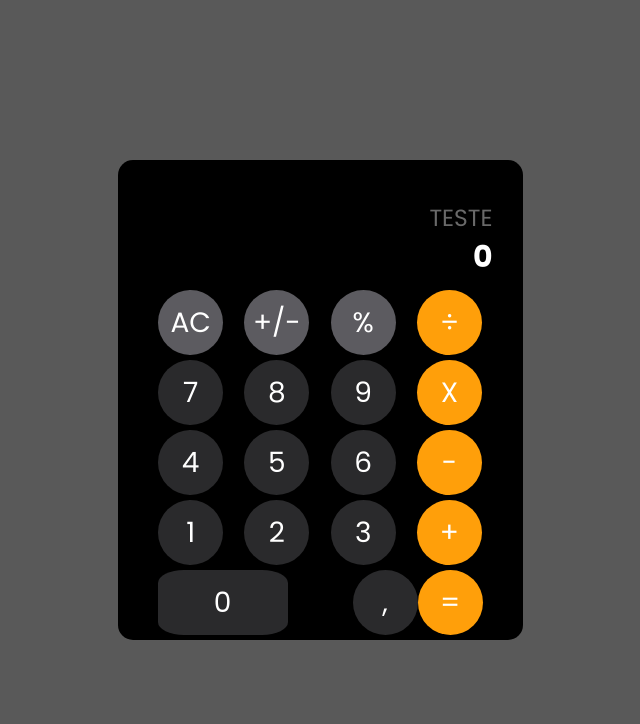
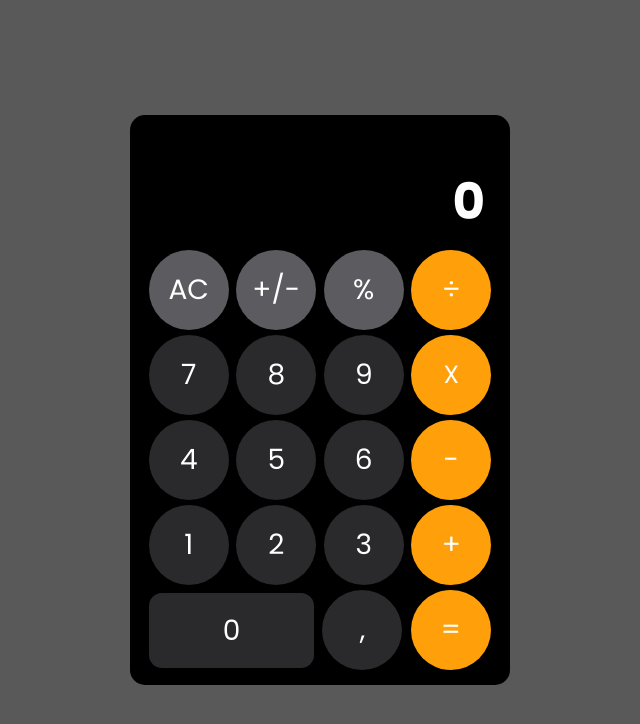
Before and after one commit to giovanneferrari/CursoJS, a plain HTML site: page Projeto Calculadora/index.html in a window 1280 px wide. Shown: the whole page, without its empty margins (320-960 px from the left). Drawn offline with Linux system fonts and the light colour scheme.

Commit message:
calculadora evolucao

```diff
--- a/Projeto Calculadora/index.html
+++ b/Projeto Calculadora/index.html
@@ -9,38 +9,38 @@
 <body>
     <main class="container">
         <section class="visor">
-            <h3 id="visor-conta">TESTE</h3>
+            <h3 id="visor-conta"></h3>
             <H2 id="visor-resultado">0</H2>
         </section>
         <section class="teclas">
             <div class="teclas-1">
                 <div id="AC" onclick="limpar()">AC</div>
                 <div id="sinal" onclick="sinal()">+/-</div>
-                <div id="porcentagem">%</div>
-                <div id="divisao">÷</div>
+                <div id="porcentagem" onclick="porcentagem()">%</div>
+                <div id="divisao" onclick="divisao()">÷</div>
             </div>
             <div class="teclas-2">
                 <div id="teclas-sete" onclick="sete()">7</div>
                 <div id="teclas-oito" onclick="oito()">8</div>
-                <div id="teclas-nove">9</div>
-                <div id="tecla-multiplicacao">X</div>
+                <div id="teclas-nove" onclick="nove()">9</div>
+                <div id="tecla-multiplicacao" onclick="multiplicacao()">X</div>
             </div>
             <div class='teclas-3'>
-                <div id="teclas-numericas">4</div>
-                <div id="teclas-numericas">5</div>
-                <div id="teclas-numericas">6</div>
-                <div id="teclas-laterais">-</div>
+                <div id="teclas-numericas" onclick="quatro()">4</div>
+                <div id="teclas-numericas" onclick="cinco()">5</div>
+                <div id="teclas-numericas" onclick="seis()">6</div>
+                <div id="teclas-laterais" onclick="subtracao()">-</div>
             </div>
             <div class="teclas-4">
-                <div id="teclas-numericas">1</div>
-                <div id="teclas-numericas">2</div>
-                <div id="teclas-numericas">3</div>
-                <div id="teclas-laterais">+</div>
+                <div id="teclas-numericas" onclick="um()">1</div>
+                <div id="teclas-numericas" onclick="dois()">2</div>
+                <div id="teclas-numericas" onclick="tres()">3</div>
+                <div id="teclas-laterais" onclick="soma()">+</div>
             </div>
             <div class="teclas-5">
-                <div id="teclas-numericas-zero">0</div>
-                <div id="teclas-numericas">,</div>
-                <div id="teclas-laterais">=</div>
+                <div id="teclas-numericas-zero" onclick="zero()">0</div>
+                <div id="teclas-numericas" onclick="decimal()">,</div>
+                <div id="teclas-laterais" onclick="operacao()">=</div>
             </div>
         </section>
     </main>
--- a/Projeto Calculadora/script.js
+++ b/Projeto Calculadora/script.js
@@ -1,13 +1,22 @@
 let resultado = document.getElementById('visor-resultado')
+let conta = document.getElementById('visor-conta')
 
 function limpar() {
-    resultado.textContent = ''
+    resultado.textContent = '0'
+    conta.textContent = ''
     console.log(resultado)
 }
 
 function sinal() {
-    resultado.textContent = resultado
+    let negativo = -1
+    resultado.textContent = resultado.textContent * negativo
     console.log(resultado)
+}
+
+function porcentagem() {
+    let porcentagem = 100
+    resultado.textContent = resultado.textContent / porcentagem
+    console.log(porcentagem)
 }
 
 function sete() {
@@ -21,3 +30,89 @@ function oito() {
     resultado.textContent = resultado.textContent + oito
     console.log(resultado)
 }
+
+function nove() {
+    let nove = 9
+    resultado.textContent = resultado.textContent + nove
+    console.log(resultado)
+}
+
+function multiplicacao() {
+    let multiplicar = "*"
+    resultado.textContent = resultado.textContent + multiplicar
+    console.log(resultado)
+}
+
+function quatro() {
+    let quatro = 4
+    resultado.textContent = resultado.textContent + quatro
+    console.log(resultado)
+}
+
+function cinco() {
+    let cinco = 5
+    resultado.textContent = resultado.textContent + cinco
+    console.log(resultado)
+}
+
+function seis() {
+    let seis = 6
+    resultado.textContent = resultado.textContent + seis
+    console.log(resultado)
+}
+
+function subtracao() {
+    let subtrair = "-"
+    resultado.textContent = resultado.textContent + subtrair
+    console.log(resultado)
+}
+
+function um() {
+    let um = 1
+    resultado.textContent = resultado.textContent + um
+    console.log(resultado)
+}
+
+function dois() {
+    let dois = 2
+    resultado.textContent = resultado.textContent + dois
+    console.log(resultado)
+}
+
+function tres() {
+    let tres = 3
+    resultado.textContent = resultado.textContent + tres
+    console.log(resultado)
+}
+
+function soma() {
+    let somar = "+"
+    resultado.textContent = resultado.textContent + somar
+    console.log(resultado)
+}
+
+function zero() {
+    let zero = 0
+    resultado.textContent = resultado.textContent + zero
+    console.log(resultado)
+}
+
+// NÃO ESTÁ FUNCIONANDO
+function decimal() {
+    let decimal = "."
+    resultado.textContent = resultado.textContent + decimal
+    console.log(resultado)
+}
+
+function operacao() {
+    console.log(resultado)
+    conta.textContent = resultado.textContent
+    resultado.textContent = eval(resultado.textContent).toFixed(2)
+
+}
+
+function divisao() {
+    let dividir = "/"
+    resultado.textContent = resultado.textContent + dividir
+    console.log(resultado)
+}
--- a/Projeto Calculadora/style.css
+++ b/Projeto Calculadora/style.css
@@ -19,16 +19,17 @@ body {
 .container {
     background-color: black;
     color: white;
-    max-width: 50vw;
-    max-height: 60vh;
-    padding: 30px;
+    max-width: 30vw;
+    max-height: 80vh;
+    padding: 15px;
     border-radius: 15px;
 }
 
 .visor {
 text-align: right;
 font-size: 20px;
-height: 30%;
+height: 120px;
+width: 340px;
 display: flex;
 align-items:end;
 justify-content: flex-end;
@@ -40,6 +41,11 @@ padding: 10px 0;
 #visor-resultado {
     width: 100%;
     height: 100%;
+    display: flex;
+    font-size: 50px;
+    justify-content: flex-end;
+    align-items: flex-end;
+    overflow: auto;
 }
 
 #visor-conta {
@@ -49,29 +55,25 @@ padding: 10px 0;
 
 .teclas {
     /* background-color: rgba(0, 128, 0, 0.253); */
-    height: 70%;
-    display: grid;
-    grid-template-columns: repeat(3, 1fr);
-    grid-template-rows: repeat(5, 1fr);
+    height: 60%;
+    width: 350px;
+    display: flex;
+    flex-direction: column;
     text-align: center;
     justify-content: center;
     gap: 5px;
 }
 
 .teclas-1 {
-    grid-column: 1/5;
-    grid-row: 1/2;
     /* background-color: yellow; */
     display: flex;
     align-items: center;
-    justify-content: space-around;
+    justify-content:space-around;
     font-size: 20px;
     font-weight: 500;
 }
 
 .teclas-2 {
-    grid-column: 1/5;
-    grid-row: 2/3;
     /* background-color: rgb(105, 105, 32); */
     display: flex;
     align-items: center;
@@ -81,8 +83,6 @@ padding: 10px 0;
 }
 
 .teclas-3 {
-    grid-column: 1/5;
-    grid-row: 3/4;
     /* background-color: rgb(85, 85, 12); */
     display: flex;
     align-items: center;
@@ -92,8 +92,6 @@ padding: 10px 0;
 }
 
 .teclas-4 {
-    grid-column: 1/5;
-    grid-row: 4/5;
     /* background-color: rgb(53, 53, 2); */
     display: flex;
     align-items: center;
@@ -103,15 +101,12 @@ padding: 10px 0;
 }
 
 .teclas-5 {
-    grid-column: 1/5;
-    grid-row: 5/6;
     /* background-color: rgb(27, 27, 0); */
-    display: grid;
+    display: flex;
     align-items: center;
+    justify-content: space-around;
     font-size: 20px;
     font-weight: 500;
-    grid-template-columns: repeat(5, 1fr);
-    margin: 0 10px;
 }
 
 .teclas-1 #AC,
@@ -119,13 +114,20 @@ padding: 10px 0;
 .teclas-1 #porcentagem {
     border-radius: 50%;
     background-color: #5C5B60;
-    width: 65px;
-    height: 65px;
+    width: 80px;
+    height: 80px;
     text-align: center;
-    line-height: 65px;
+    line-height: 80px;
     font-size: 28px;
     font-weight: 400;
     cursor: pointer;
+}
+
+.teclas-1 #AC:hover,
+.teclas-1 #sinal:hover,
+.teclas-1 #porcentagem:hover {
+    background-color: #39383b;
+    transition: 0.5s;
 }
 
 .teclas-1 #divisao,
@@ -134,13 +136,23 @@ padding: 10px 0;
 .teclas-4 #teclas-laterais {
     border-radius: 50%;
     background-color: #FF9F0A;
-    width: 65px;
-    height: 65px;
+    width: 80px;
+    height: 80px;
     text-align: center;
-    line-height: 65px;
+    line-height: 80px;
     font-size: 28px;
     font-weight: 400;
     cursor: pointer;
+}
+
+.teclas-1 #divisao:hover,
+.teclas-2 #teclas-laterais:hover,
+.teclas-3 #teclas-laterais:hover,
+.teclas-4 #teclas-laterais:hover,
+.teclas-5 #teclas-laterais:hover,
+#tecla-multiplicacao:hover {
+    background-color: #fac577;
+    transition: 0.5s;
 }
 
 .teclas-2 div,
@@ -148,63 +160,68 @@ padding: 10px 0;
 .teclas-4 #teclas-numericas {
     border-radius: 50%;
     background-color: #2A2A2C;
-    width: 65px;
-    height: 65px;
+    width: 80px;
+    height: 80px;
     text-align: center;
-    line-height: 65px;
+    line-height: 80px;
     font-size: 28px;
     font-weight: 400;
     cursor: pointer;
 }
 
+.teclas-2 div:hover,
+.teclas-3 #teclas-numericas:hover,
+.teclas-4 #teclas-numericas:hover,
+.teclas-5 #teclas-numericas-zero:hover,
+.teclas-5 #teclas-numericas:hover {
+    background-color: #5e5e5e;
+    transition: 0.5s;
+}
+
 .teclas-5 #teclas-numericas-zero {
-    grid-column: 1/3;
-    border-radius: 20%;
+    border-radius: 13px;
     background-color: #2A2A2C;
-    width: auto;
-    height: 65px;
+    width: 165px;
+    height: 75px;
     text-align: center;
-    line-height: 65px;
+    line-height: 75px;
     font-size: 28px;
     font-weight: 400;
     cursor: pointer;
 }
 
 .teclas-5 #teclas-numericas {
-    grid-column: 4/5;
     border-radius: 50%;
     background-color: #2A2A2C;
-    width: 65px;
-    height: 65px;
+    width: 80px;
+    height: 80px;
     text-align: center;
-    line-height: 65px;
+    line-height: 80px;
     font-size: 28px;
     font-weight: 400;
     cursor: pointer;
 }
 
 .teclas-5 #teclas-laterais {
-    grid-column: 5/5;
     border-radius: 50%;
     background-color: #FF9F0A;
-    width: 65px;
-    height: 65px;
+    width: 80px;
+    height: 80px;
     text-align: center;
-    line-height: 65px;
+    line-height: 80px;
     font-size: 28px;
     font-weight: 400;
     cursor: pointer;
 }
 
 #tecla-multiplicacao {
-    grid-column: 5/5;
     border-radius: 50%;
     background-color: #FF9F0A;
-    width: 65px;
-    height: 65px;
+    width: 80px;
+    height: 80px;
     text-align: center;
-    line-height: 65px;
-    font-size: 28px;
+    line-height: 80px;
+    font-size: 25px;
     font-weight: 400;
     cursor: pointer;
 }
```
